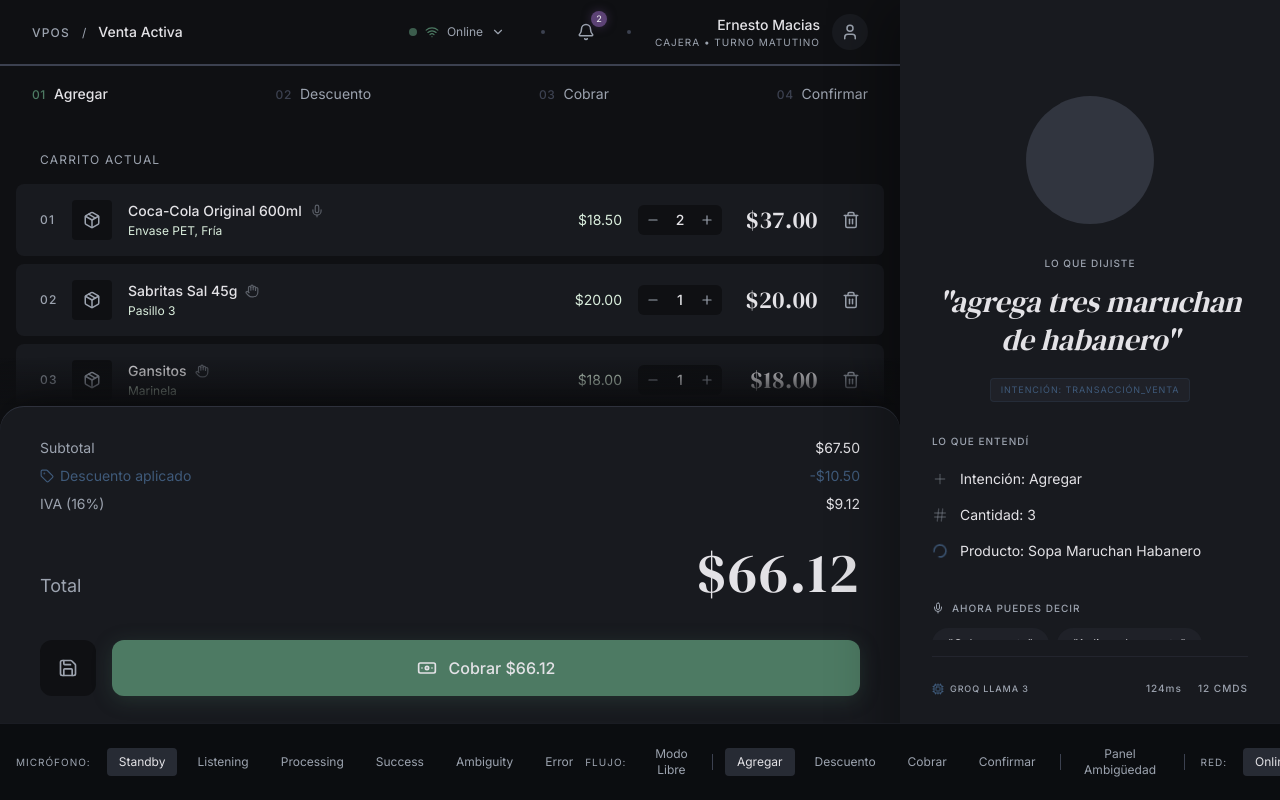
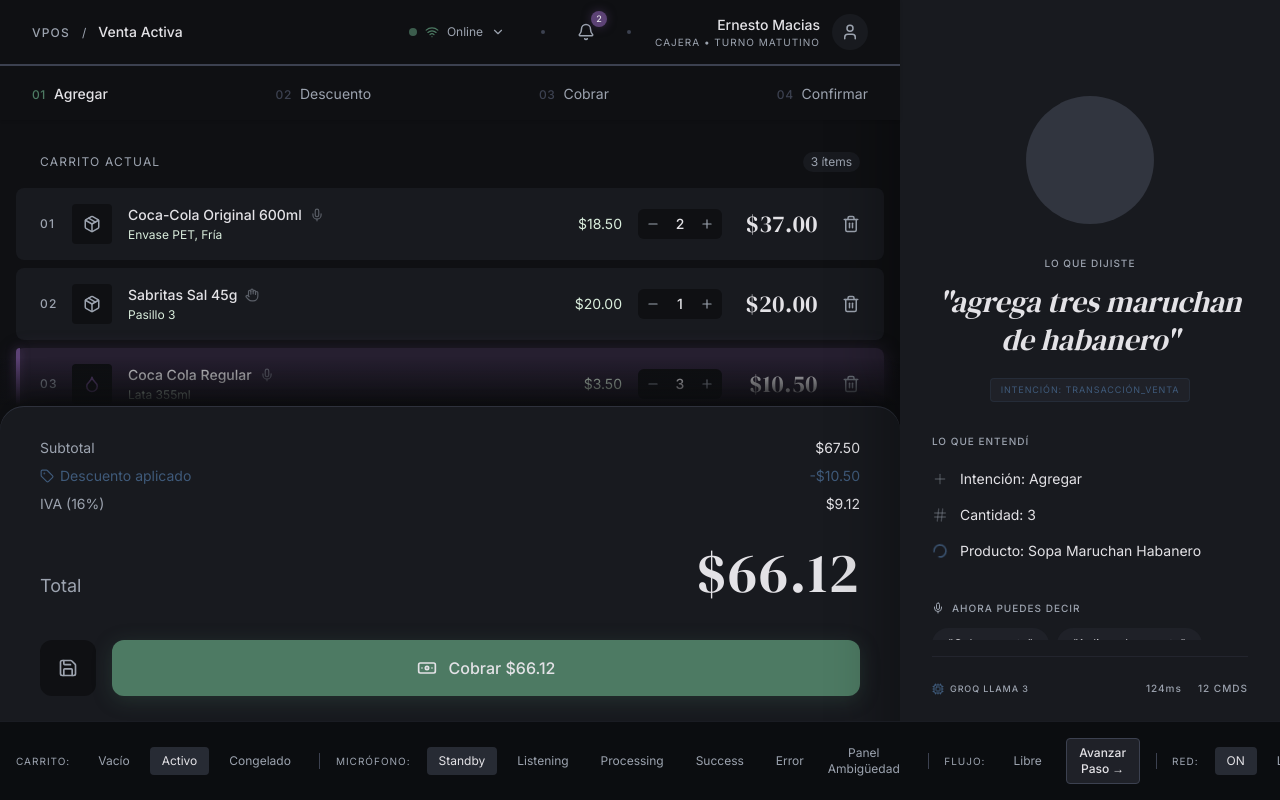
Before and after one commit to ErnestoMaFl/VposDesign, a React (Vite) app: page / in a window 1280 px wide. Built offline with nearby package versions, Linux system fonts and the light colour scheme.

Commit message:
feat(components): create CartPanel to orchestrate cart logic and states

```diff
--- a/src/App.tsx
+++ b/src/App.tsx
@@ -2,16 +2,22 @@ import { useState } from 'react';
 import { Droplet } from 'lucide-react';
 import { VoiceOrb, type VoiceOrbState } from "./components/shared/VoiceOrb";
 import { ProcessStepBar } from "./components/shared/ProcessStepBar";
-import { CartLineItem } from "./components/shared/CartLineItem";
 import { DisambiguationPanel } from "./components/shared/DisambiguationPanel";
-import { CartSummaryFooter } from "./components/shared/CartSummaryFooter";
 import { HeaderBar, type ConnectionState } from "./components/shared/HeaderBar";
 import { VoicePanel, type InterpretationItem } from "./components/shared/VoicePanel";
+import { CartPanel, type CartStatus, type CartItemType } from "./components/shared/CartPanel"; // NUEVO IMPORTE
 
+// Mocks y Datos simulados
 const mockAmbiguousOptions = [
   { id: '1', name: 'Coca-Cola Original 600ml', category: 'Bebidas - PET', price: 18.50, stock: 24, confidence: 92 },
   { id: '2', name: 'Coca-Cola Light 600ml', category: 'Bebidas - PET', price: 18.50, stock: 12, confidence: 85 },
   { id: '3', name: 'Coca-Cola Original 2L', category: 'Bebidas - PET', price: 35.00, stock: 8, confidence: 70 },
+];
+
+const mockCartItems: CartItemType[] = [
+  { id: 'i1', name: 'Coca-Cola Original 600ml', description: 'Envase PET, Fría', quantity: 2, unitPrice: 18.50, subtotal: 37.00, origin: 'voice' },
+  { id: 'i2', name: 'Sabritas Sal 45g', description: 'Pasillo 3', quantity: 1, unitPrice: 20.00, subtotal: 20.00, origin: 'touch' },
+  { id: 'i3', name: 'Coca Cola Regular', description: 'Lata 355ml', quantity: 3, unitPrice: 3.50, subtotal: 10.50, origin: 'voice', isActive: true, icon: <Droplet size={18} className="text-accent-plum" /> },
 ];
 
 export default function App() {
@@ -20,47 +26,18 @@ export default function App() {
   const [currentStep, setCurrentStep] = useState(0);
   const [showAmbiguity, setShowAmbiguity] = useState(false);
   const [connectionState, setConnectionState] = useState<ConnectionState>('online');
+  const [cartStatus, setCartStatus] = useState<CartStatus>('active');
 
   const saleSteps = ['Agregar', 'Descuento', 'Cobrar', 'Confirmar'];
 
   const renderButton = (isActive: boolean, onClick: () => void, label: string) => (
     <button
       onClick={onClick}
-      className={`
-        px-3 py-1.5 rounded text-xs transition-all duration-200
-        ${isActive
-          ? 'bg-surface-high text-on-surface'
-          : 'bg-transparent text-on-surface-variant hover:bg-surface-container hover:text-on-surface'
-        }
-      `}
+      className={`px-3 py-1.5 rounded text-xs transition-all duration-200 ${isActive ? 'bg-surface-high text-on-surface' : 'bg-transparent text-on-surface-variant hover:bg-surface-container hover:text-on-surface'}`}
     >
       {label}
     </button>
   );
-
-  // Datos simulados reactivos para el VoicePanel
-  const currentTranscript = showAmbiguity
-    ? "agrega una coca"
-    : "agrega tres maruchan de habanero";
-
-  const currentIntention = showAmbiguity
-    ? "BÚSQUEDA_AMBIGUA"
-    : "TRANSACCIÓN_VENTA";
-
-  const currentInterpretations: InterpretationItem[] = showAmbiguity
-    ? [
-        { id: '1', text: 'Detectada intención: Agregar', status: 'success', semanticType: 'add' },
-        { id: '2', text: 'Entidad: "coca" (Múltiples coincidencias)', status: 'error' }
-      ]
-    : [
-        { id: '1', text: 'Intención: Agregar', status: 'success', semanticType: 'add' },
-        { id: '2', text: 'Cantidad: 3', status: 'success', semanticType: 'quantity' },
-        { id: '3', text: 'Producto: Sopa Maruchan Habanero', status: 'pending', semanticType: 'product' }
-      ];
-
-  const currentCommands = showAmbiguity
-    ? ['Opción 1', 'Opción 2', 'La de 600 mililitros', 'Ninguna']
-    : ['Cobrar venta', 'Aplicar descuento', 'Cancelar', 'Buscar producto'];
 
   return (
     <div className="flex w-full h-screen bg-surface-base text-on-surface overflow-hidden">
@@ -68,59 +45,29 @@ export default function App() {
       {/* LADO IZQUIERDO: ÁREA PRINCIPAL */}
       <div className="flex-1 flex flex-col relative">
 
+        {/* CORRECCIÓN 3: Envolvemos el Header y el StepBar en un contenedor z-40 para que floten sobre el cristal del carrito */}
+        <div className="relative z-40 flex flex-col shadow-sm">
           <HeaderBar connectionStatus={connectionState} />
-
           <ProcessStepBar
             steps={saleSteps}
             currentStep={currentStep}
             contextMessage={stepMode === 'context' ? 'Selecciona una operación para comenzar' : undefined}
           />
-
-        {/* Contenedor del Carrito */}
-        <div className="flex-1 flex flex-col overflow-hidden">
-
-          <div className="pt-8 px-10 pb-4 shrink-0">
-            <h2 className="font-utility text-xs text-on-surface-variant tracking-widest uppercase">
-              Carrito Actual
-            </h2>
         </div>
 
-          {/* WRAPPER RELATIVO SOLO PARA LA LISTA: Aquí ocurre la magia del Fade-Out */}
-          <div className="flex-1 relative overflow-hidden flex flex-col">
-
-            {/* Lista: pb-12 para dar espacio al gradiente y utilidades CSS para ocultar el scrollbar feo */}
-            <div className="flex-1 overflow-y-auto flex flex-col gap-2 px-4 pb-12 [&::-webkit-scrollbar]:hidden [-ms-overflow-style:none] [scrollbar-width:none]">
-              <CartLineItem
-                index={1} name="Coca-Cola Original 600ml" description="Envase PET, Fría"
-                quantity={2} unitPrice={18.50} subtotal={37.00} origin="voice"
-              />
-              <CartLineItem
-                index={2} name="Sabritas Sal 45g" description="Pasillo 3"
-                quantity={1} unitPrice={20.00} subtotal={20.00} origin="touch"
-              />
-              <CartLineItem
-                index={3} name="Gansitos" description="Marinela"
-                quantity={1} unitPrice={18.00} subtotal={18.00} origin="touch"
-              />
-              <CartLineItem
-                index={4} name="Coca Cola Regular" description="Lata 355ml"
-                quantity={3} unitPrice={3.50} subtotal={10.50} origin="voice" isActive={true}
-                icon={<Droplet size={18} className="text-accent-plum" />}
-              />
-            </div>
-
-            {/* MÁSCARA PREMIUM: Gradiente que desvanece los ítems hacia el color surface-base */}
-            <div className="absolute bottom-0 left-0 w-full h-12 bg-gradient-to-t from-surface-base to-transparent pointer-events-none z-10" />
-
-          </div>
-
-          <CartSummaryFooter
-            subtotal={67.50} discount={10.50} iva={9.12} total={66.12}
+        {/* CONTENEDOR CENTRAL (Carrito) */}
+        <div className="flex-1 relative flex flex-col overflow-hidden">
+          <CartPanel
+            status={cartStatus}
+            items={cartStatus === 'empty' ? [] : mockCartItems}
+            totals={{ subtotal: 67.50, discount: 10.50, iva: 9.12, total: 66.12 }}
+            onIncreaseItem={(id) => console.log('Aumentar', id)}
+            onDecreaseItem={(id) => console.log('Reducir', id)}
+            onDeleteItem={(id) => console.log('Eliminar', id)}
+            onCharge={() => console.log('Cobrar')}
+            onSaveDraft={() => console.log('Pausar')}
           />
 
-        </div>
-
-        {/* El panel de desambiguación se mantiene flotando sobre todo el lado izquierdo */}
           {showAmbiguity && (
             <DisambiguationPanel
               options={mockAmbiguousOptions}
@@ -128,56 +75,68 @@ export default function App() {
               onCancel={() => { setShowAmbiguity(false); setOrbState('standby'); }}
             />
           )}
+        </div>
 
       </div>
 
       {/* LADO DERECHO: PILAR DE VOZ */}
       <VoicePanel
         status={orbState}
-        transcriptText={currentTranscript}
+        transcriptText={showAmbiguity ? "agrega una coca" : "agrega tres maruchan de habanero"}
         isPartialTranscript={orbState === 'listening'}
-        detectedIntention={currentIntention}
-        interpretations={currentInterpretations}
-        availableCommands={currentCommands}
-        // aiStats usa los valores por defecto que le pusimos, pero puedes pasarlos aquí
+        detectedIntention={showAmbiguity ? "BÚSQUEDA_AMBIGUA" : "TRANSACCIÓN_VENTA"}
+        interpretations={showAmbiguity ? [{ id: '1', text: 'Detectada intención: Agregar', status: 'success', semanticType: 'add' }, { id: '2', text: 'Entidad: "coca" (Múltiples coincidencias)', status: 'error' }] : [{ id: '1', text: 'Intención: Agregar', status: 'success', semanticType: 'add' }, { id: '2', text: 'Cantidad: 3', status: 'success', semanticType: 'quantity' }, { id: '3', text: 'Producto: Sopa Maruchan Habanero', status: 'pending', semanticType: 'product' }]}
+        availableCommands={showAmbiguity ? ['Opción 1', 'Opción 2', 'La de 600 mililitros', 'Ninguna'] : ['Cobrar venta', 'Aplicar descuento', 'Cancelar', 'Buscar producto']}
       />
 
       {/* Controles de Mocking Visual */}
       <div className="fixed bottom-0 left-0 w-full p-4 bg-surface-recessed border-t border-surface-bright-edge/30 flex justify-between items-center z-50">
+
+        {/* Mock Carrito & Micrófono */}
         <div className="flex items-center gap-2">
+          <span className="text-[10px] text-on-surface-variant uppercase tracking-widest mr-2">Carrito:</span>
+          {renderButton(cartStatus === 'empty', () => setCartStatus('empty'), 'Vacío')}
+          {renderButton(cartStatus === 'active', () => setCartStatus('active'), 'Activo')}
+          {renderButton(cartStatus === 'frozen', () => setCartStatus('frozen'), 'Congelado')}
+
+          <div className="w-[1px] h-4 bg-surface-bright-edge mx-2"></div>
+
           <span className="text-[10px] text-on-surface-variant uppercase tracking-widest mr-2">Micrófono:</span>
           {renderButton(orbState === 'standby', () => setOrbState('standby'), 'Standby')}
           {renderButton(orbState === 'listening', () => setOrbState('listening'), 'Listening')}
           {renderButton(orbState === 'processing', () => setOrbState('processing'), 'Processing')}
           {renderButton(orbState === 'success', () => setOrbState('success'), 'Success')}
-          {renderButton(orbState === 'ambiguity', () => setOrbState('ambiguity'), 'Ambiguity')}
           {renderButton(orbState === 'error', () => setOrbState('error'), 'Error')}
         </div>
+
+        {/* Mock Flujo & Red */}
         <div className="flex items-center gap-2">
+          {renderButton(showAmbiguity, () => { setShowAmbiguity(!showAmbiguity); if (!showAmbiguity) setOrbState('ambiguity'); }, 'Panel Ambigüedad')}
+
+          <div className="w-[1px] h-4 bg-surface-bright-edge mx-2"></div>
+
           <span className="text-[10px] text-on-surface-variant uppercase tracking-widest mr-2">Flujo:</span>
-          {renderButton(stepMode === 'context', () => setStepMode('context'), 'Modo Libre')}
-          <div className="w-[1px] h-4 bg-surface-bright-edge mx-1"></div>
-          {saleSteps.map((step, idx) =>
-            renderButton(
-              stepMode === 'linear' && currentStep === idx,
-              () => { setStepMode('linear'); setCurrentStep(idx); },
-              step
-            )
-          )}
-          <div className="w-[1px] h-4 bg-surface-bright-edge mx-1"></div>
-          {renderButton(
-            showAmbiguity,
-            () => { setShowAmbiguity(!showAmbiguity); if (!showAmbiguity) setOrbState('ambiguity'); },
-            'Panel Ambigüedad'
-          )}
+          {renderButton(stepMode === 'context', () => setStepMode('context'), 'Libre')}
 
-          {/* CONTROLES DE RED PARA MOCKING */}
+          {/* CORRECCIÓN 2: Botón exclusivo para avanzar pasos */}
+          <button
+            onClick={() => {
+              setStepMode('linear');
+              setCurrentStep((prev) => (prev + 1) % saleSteps.length);
+            }}
+            className="px-3 py-1.5 rounded text-xs transition-all duration-200 bg-surface-container border border-surface-bright-edge hover:bg-surface-high text-on-surface flex items-center gap-1 font-medium ml-1"
+          >
+            Avanzar Paso &rarr;
+          </button>
+
           <div className="w-[1px] h-4 bg-surface-bright-edge mx-2"></div>
+
           <span className="text-[10px] text-on-surface-variant uppercase tracking-widest mr-2">Red:</span>
-          {renderButton(connectionState === 'online', () => setConnectionState('online'), 'Online')}
-          {renderButton(connectionState === 'local', () => setConnectionState('local'), 'Local')}
-          {renderButton(connectionState === 'offline', () => setConnectionState('offline'), 'Offline')}
+          {renderButton(connectionState === 'online', () => setConnectionState('online'), 'ON')}
+          {renderButton(connectionState === 'local', () => setConnectionState('local'), 'LOC')}
+          {renderButton(connectionState === 'offline', () => setConnectionState('offline'), 'OFF')}
         </div>
+
       </div>
     </div>
   );
--- /dev/null
+++ b/src/components/shared/CartPanel.tsx
@@ -0,0 +1,149 @@
+import React from 'react';
+import { ShoppingBag, Mic, Pause } from 'lucide-react';
+import { CartLineItem } from './CartLineItem';
+import { CartSummaryFooter } from './CartSummaryFooter';
+
+export type CartStatus = 'empty' | 'active' | 'frozen';
+
+export interface CartItemType {
+  id: string;
+  name: string;
+  description: string;
+  quantity: number;
+  unitPrice: number;
+  subtotal: number;
+  origin: 'voice' | 'touch';
+  isActive?: boolean;
+  icon?: React.ReactNode;
+}
+
+interface CartPanelProps {
+  status: CartStatus;
+  items: CartItemType[];
+  totals: { subtotal: number; discount: number; iva: number; total: number };
+  onIncreaseItem: (id: string) => void;
+  onDecreaseItem: (id: string) => void;
+  onDeleteItem: (id: string) => void;
+  onCharge: () => void;
+  onSaveDraft: () => void;
+}
+
+export const CartPanel: React.FC<CartPanelProps> = ({
+  status,
+  items,
+  totals,
+  onIncreaseItem,
+  onDecreaseItem,
+  onDeleteItem,
+  onCharge,
+  onSaveDraft
+}) => {
+  return (
+    <div className="flex-1 flex flex-col overflow-hidden relative">
+
+      {/* Estilos para animaciones */}
+      <style>{`
+        @keyframes slide-up-fade {
+          from { opacity: 0; transform: translateY(10px); }
+          to { opacity: 1; transform: translateY(0); }
+        }
+        .animate-item-enter {
+          animation: slide-up-fade 0.4s ease-out forwards;
+        }
+
+        /* "Respiración" para el estado de pausa */
+        @keyframes breathe {
+          0%, 100% { transform: scale(1); box-shadow: 0 0 20px rgba(0,0,0,0.3); }
+          50% { transform: scale(1.03); box-shadow: 0 0 40px rgba(0,0,0,0.5); }
+        }
+        .animate-breathe {
+          animation: breathe 3s ease-in-out infinite;
+        }
+      `}</style>
+
+      {/* Header fijo del Carrito */}
+      <div className="pt-8 px-10 pb-4 shrink-0 flex justify-between items-center relative z-20">
+        <h2 className="font-utility text-xs text-on-surface-variant tracking-widest uppercase">
+          Carrito Actual
+        </h2>
+        {status !== 'empty' && (
+          <span className="font-utility text-xs text-on-surface-variant bg-surface-low px-2 py-0.5 rounded-full">
+            {items.length} ítems
+          </span>
+        )}
+      </div>
+
+      {status === 'empty' ? (
+        <div className="flex-1 flex flex-col items-center justify-center opacity-60">
+          <div className="w-20 h-20 rounded-full bg-surface-low flex items-center justify-center mb-6 shadow-inner">
+            <ShoppingBag size={32} className="text-on-surface-variant" />
+          </div>
+          <p className="font-narrative text-2xl text-on-surface mb-2">
+            El carrito está vacío
+          </p>
+          <div className="flex items-center gap-2 text-on-surface-variant bg-surface-container px-4 py-2 rounded-full">
+            <Mic size={14} className="text-accent-sage animate-pulse" />
+            <span className="font-utility text-sm">Prueba decir: "Agrega dos cocas"</span>
+          </div>
+        </div>
+      ) : (
+        <div className="flex-1 flex flex-col overflow-hidden relative">
+
+          {/* Overlay de estado Congelado/Pausado con Animación */}
+          {status === 'frozen' && (
+            <div className="absolute inset-0 z-30 bg-surface-base/40 backdrop-blur-[2px] flex items-center justify-center cursor-not-allowed transition-all duration-500">
+              <div className="bg-surface-highest/95 px-6 py-3.5 rounded-full border border-surface-bright-edge/30 backdrop-blur-md animate-breathe flex items-center gap-3">
+                <Pause size={14} className="text-accent-navy" />
+                <span className="font-utility text-xs font-medium text-on-surface tracking-widest uppercase">
+                  Proceso en pausa
+                </span>
+                <div className="w-1.5 h-1.5 rounded-full bg-accent-navy animate-pulse" />
+              </div>
+            </div>
+          )}
+
+          {/* Área Scrolleable de Ítems */}
+          <div className="flex-1 relative overflow-hidden flex flex-col">
+            <div className="flex-1 overflow-y-auto flex flex-col gap-2 px-4 pb-12 [&::-webkit-scrollbar]:hidden [-ms-overflow-style:none] [scrollbar-width:none]">
+              {items.map((item, index) => (
+                <div
+                  key={item.id}
+                  className="animate-item-enter"
+                  style={{ animationDelay: `${index * 0.05}s` }}
+                >
+                  <CartLineItem
+                    index={index + 1}
+                    name={item.name}
+                    description={item.description}
+                    quantity={item.quantity}
+                    unitPrice={item.unitPrice}
+                    subtotal={item.subtotal}
+                    origin={item.origin}
+                    isActive={item.isActive}
+                    icon={item.icon}
+                    onIncrease={() => onIncreaseItem(item.id)}
+                    onDecrease={() => onDecreaseItem(item.id)}
+                    onDelete={() => onDeleteItem(item.id)}
+                  />
+                </div>
+              ))}
+            </div>
+
+            {/* Máscara de desvanecimiento inferior */}
+            <div className="absolute bottom-0 left-0 w-full h-12 bg-gradient-to-t from-surface-base to-transparent pointer-events-none z-10" />
+          </div>
+
+          <CartSummaryFooter
+            subtotal={totals.subtotal}
+            discount={totals.discount}
+            iva={totals.iva}
+            total={totals.total}
+            onCharge={onCharge}
+            onSaveDraft={onSaveDraft}
+          />
+        </div>
+      )}
+
+    </div>
+  );
+};
```
Lines whose indentation alone changed are shown as unchanged.
